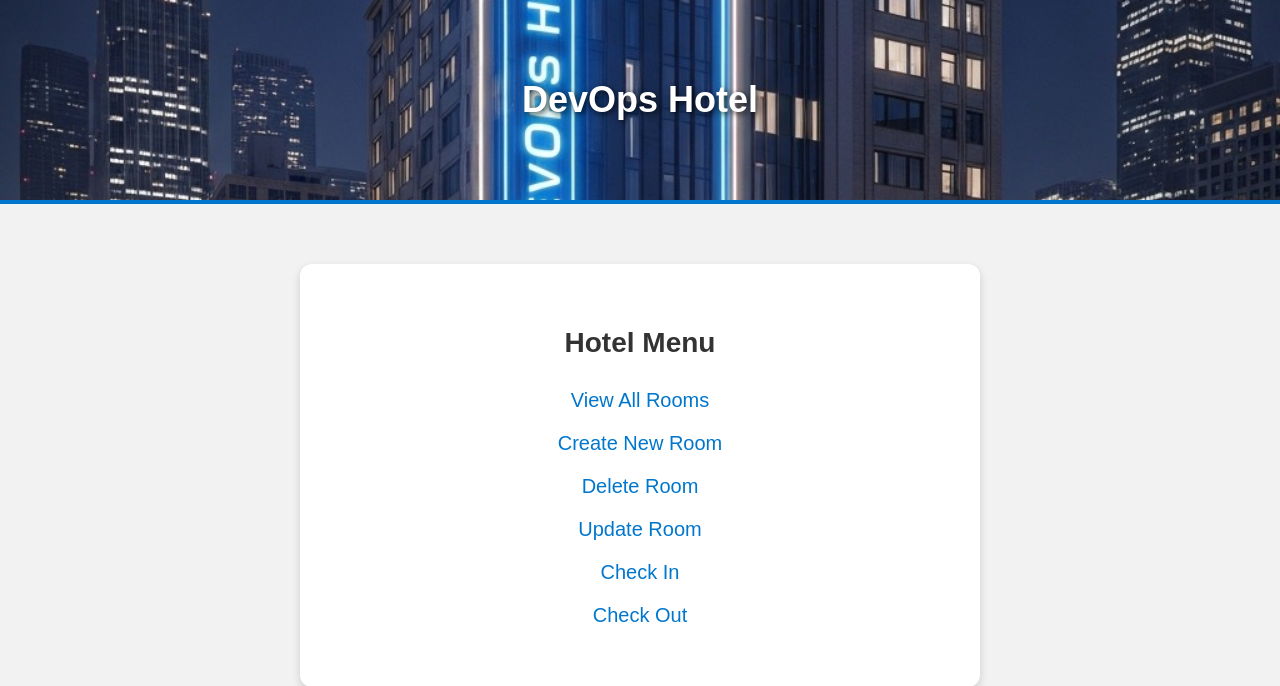
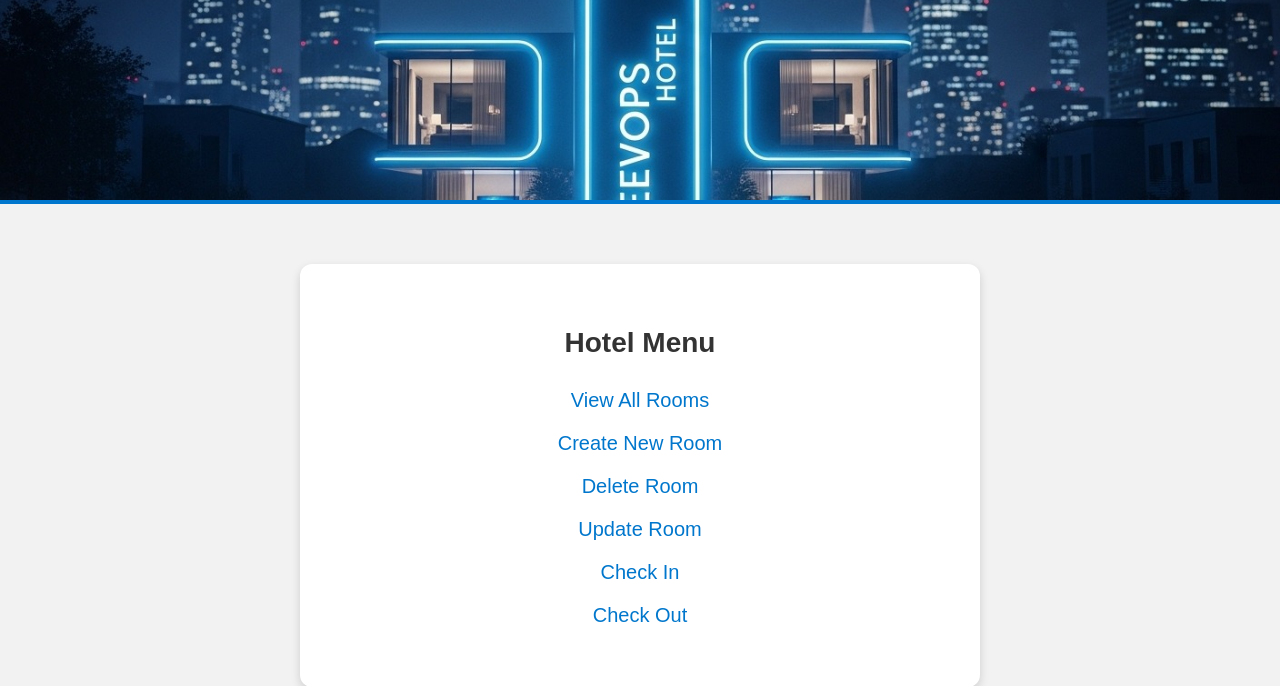
Before and after one commit to Daniel2369/myHotel_DevOps_MidTerm, a FastAPI app: page / in a window 1280 px wide. Shown: the top 686 px of the page. Run offline with FastAPI, Linux system fonts and the light colour scheme.

Commit message:
Changed the banner

```diff
--- a/templates/menu.html
+++ b/templates/menu.html
@@ -65,9 +65,7 @@
     </style>
 </head>
 <body>
-    <div class="banner">
-        <h1>DevOps Hotel</h1>
-    </div>
+    <div class="banner"></div>
 
     <div class="container">
         <h2>Hotel Menu</h2>
```
Also changed, not shown: WhatsApp Image 2025-07-10 at 13.27.34.jpeg (deleted), static/devops_hotel.jpeg.
